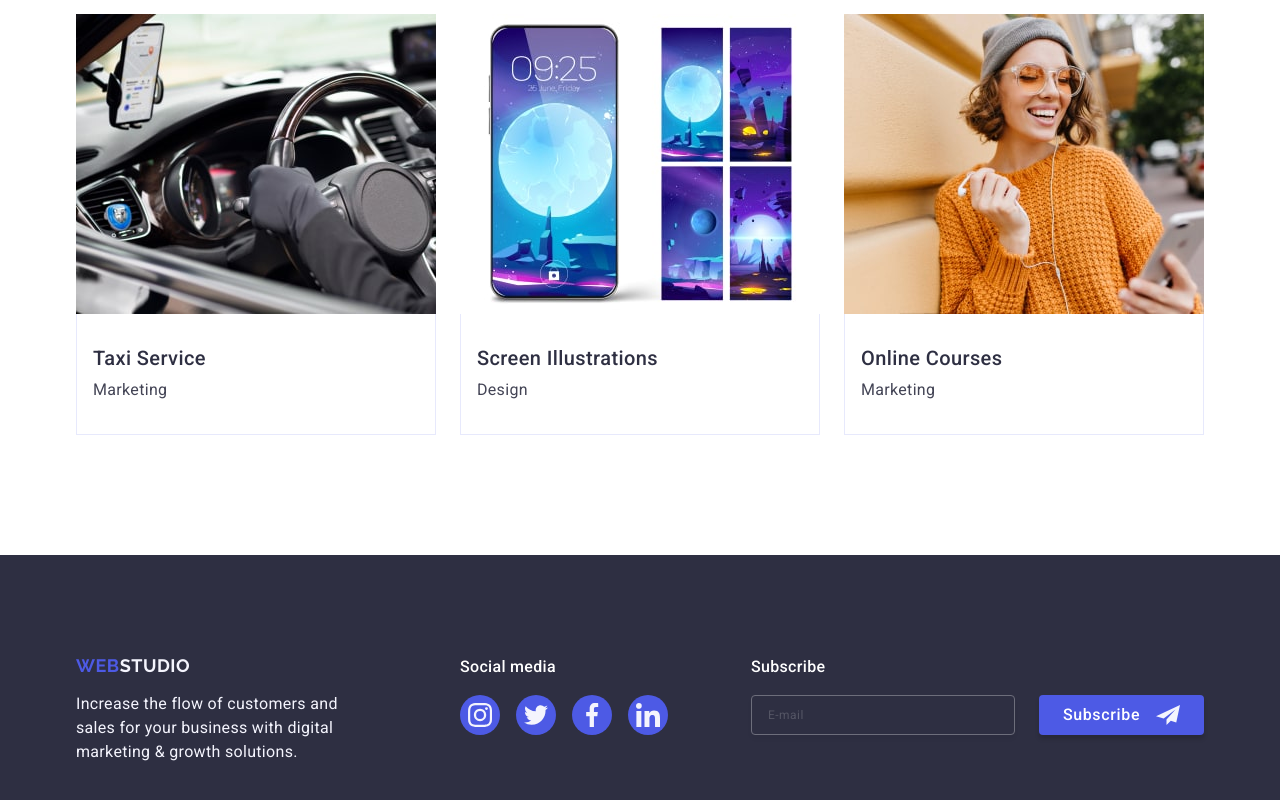
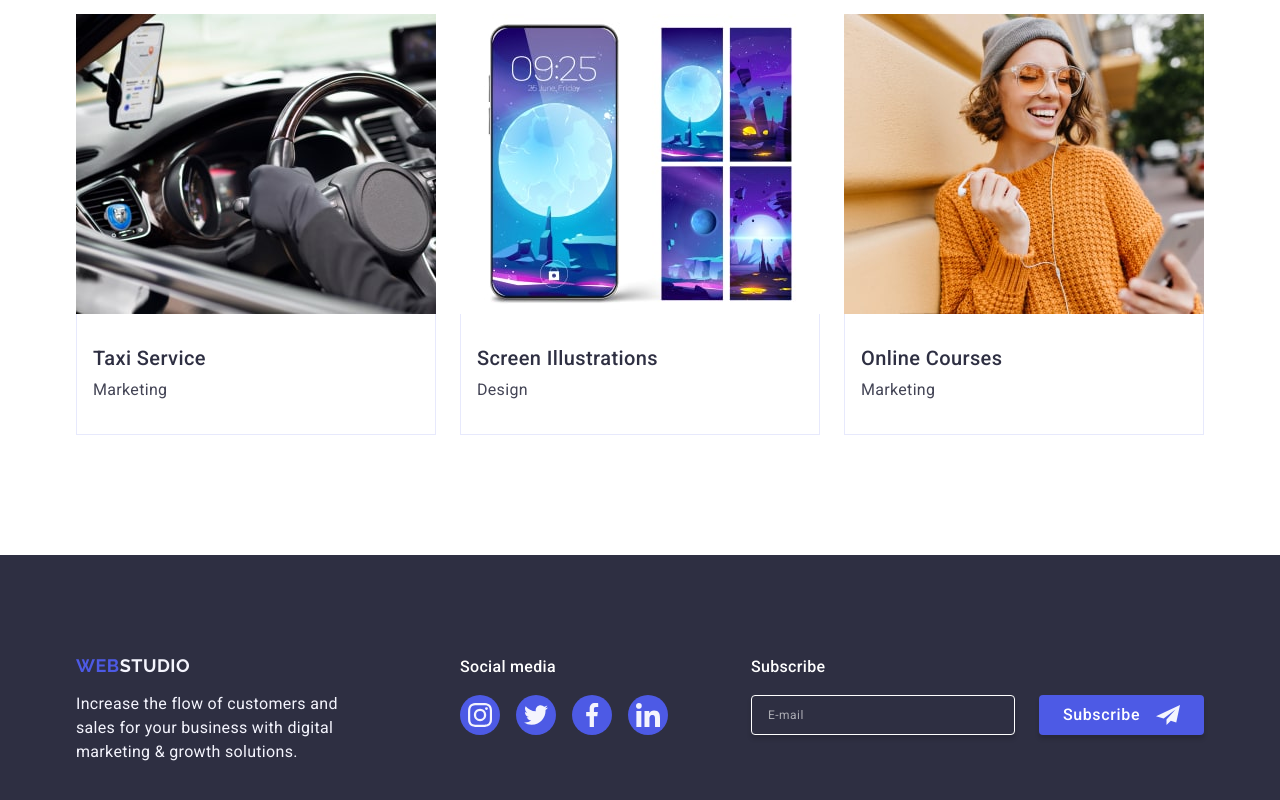
Before and after one commit to AnnnaOs/web-studio, a plain HTML site: page index.html in a window 1280 px wide. Shown: the part 2636-3436 px from the top of the page. Drawn offline with nearby package versions, Linux system fonts and the light colour scheme.

Commit message:
Add some changes

```diff
--- a/css/styles.css
+++ b/css/styles.css
@@ -924,6 +924,10 @@ address {
   .footer-subscribe-wrap {
     margin-left: auto;
   }
+
+  .footer-input {
+    opacity: 1;
+  }
 }
 
 /* modal */
```
